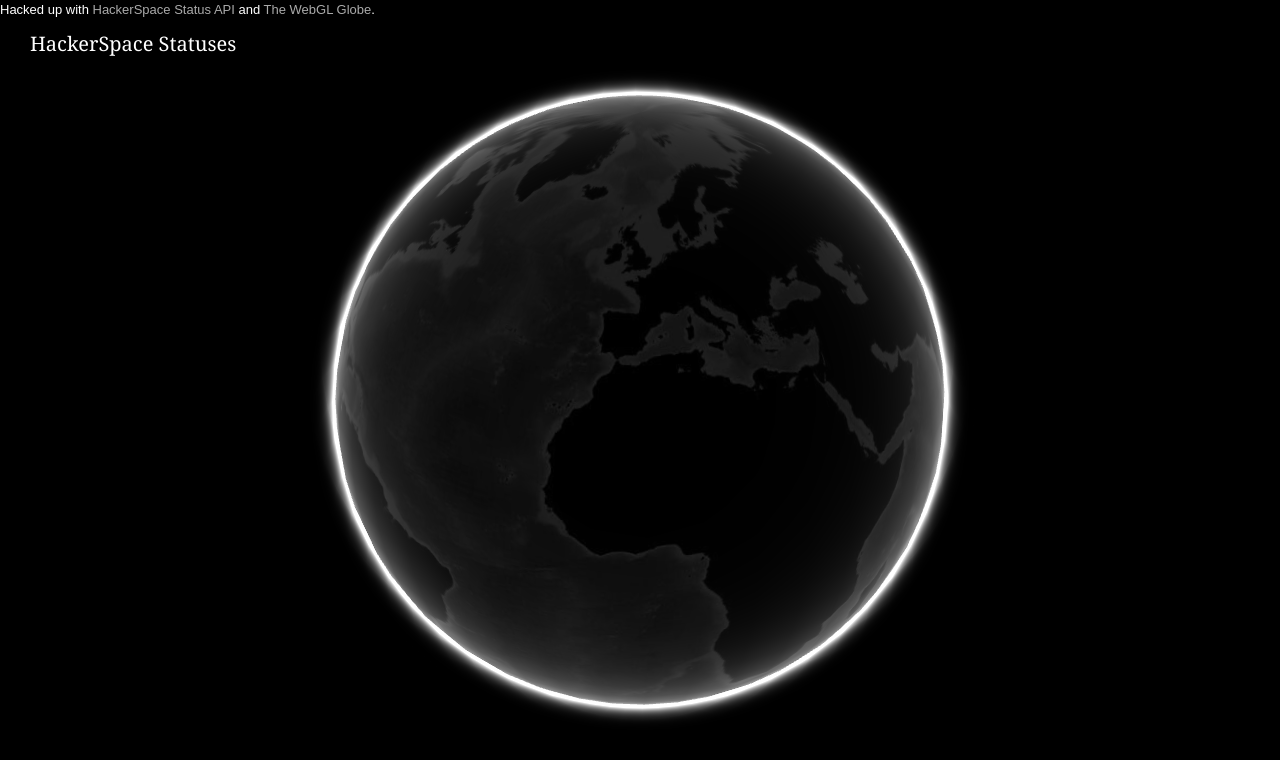
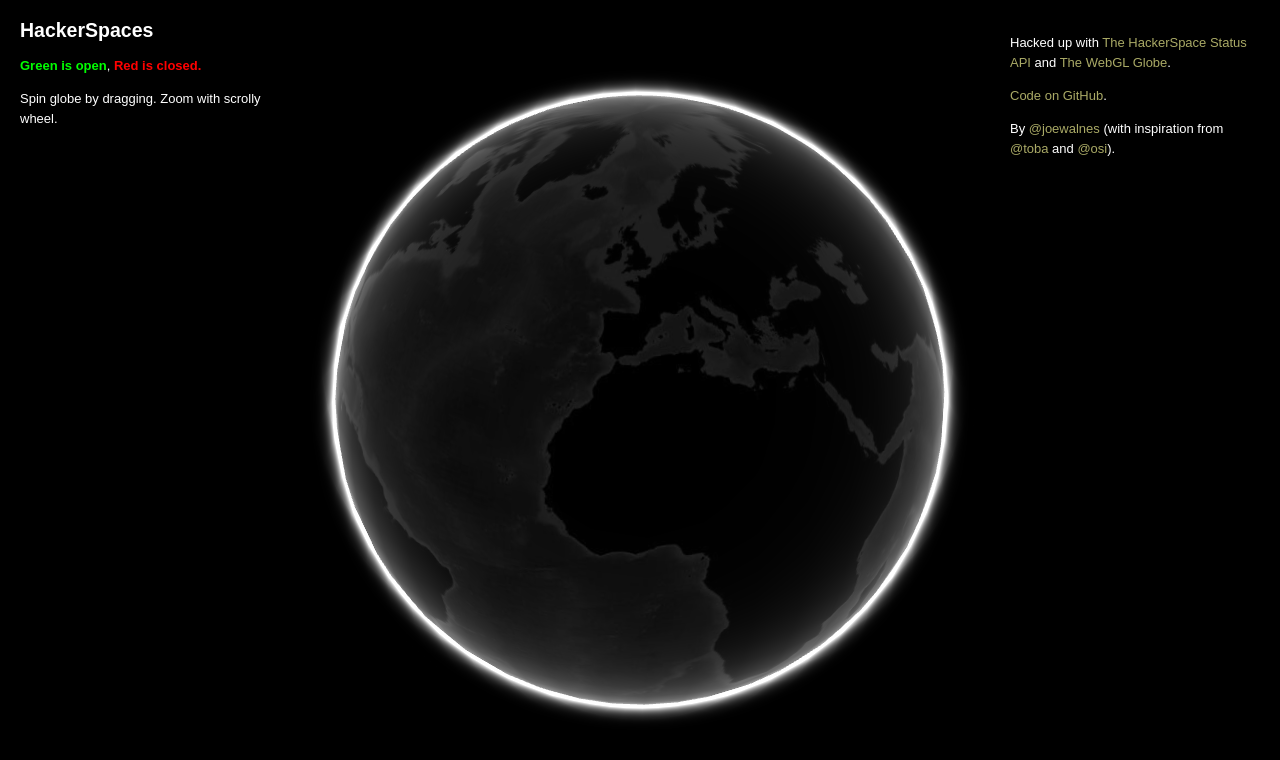
Before and after one commit to joewalnes/hackerspace-globe, a plain HTML site: page index.html in a window 1280 px wide. Drawn offline with Linux system fonts and the light colour scheme; no server answers; animation ran at ten frames a second.

Commit message:
Text tweaks

```diff
--- a/index.html
+++ b/index.html
@@ -31,9 +31,10 @@
         $.getJSON('http://chasmcity.sonologic.nl/spacestatusdirectory.php', function(urls) {
           for (var name in urls) {
             $.getJSON(urls[name], function(data) {
+              // TODO: Gracefully handle GET errors
               if (data.lat !== undefined && data.lon !== undefined) {
                 console.log('Space:', data.space, 'open:', data.open, 'lat/lon:', data.lat, data.lon);
-                globe.addData([parseFloat(data.lat), parseFloat(data.lon), 0.4, data.open], {format: 'legend'});
+                globe.addData([parseFloat(data.lat), parseFloat(data.lon), 0.2, data.open], {format: 'legend'});
                 globe.createPoints();
               } else {
                 console.log('Space:', data.space, '[No lat/lon values]'); // TODO: Geocode address
@@ -60,21 +61,26 @@
         height: 100%;
       }
       a {
-        color: #aaa;
+        color: #aa6;
         text-decoration: none;
       }
       a:hover {
         text-decoration: underline;
       }
-      #title {
+      #blurbLeft, #blurbRight {
         position: absolute;
         top: 20px;
-        width: 270px;
+        width: 250px;
+        padding: 0;
+      }
+      #blurbLeft {
         left: 20px;
-        background-color: rgba(0,0,0,0.2);
-        border-radius: 3px;
-        font: 20px Georgia;
-        padding: 10px;
+      }
+      #blurbRight {
+        right: 20px;
+      }
+      #blurbLeft h2 {
+        margin-top: 0;
       }
     </style>
   </head>
@@ -82,12 +88,16 @@
 
     <div id="globeContainer"></div>
 
-    <div id="title">
-      HackerSpace Statuses
+    <div id="blurbLeft">
+      <h2>HackerSpaces</h2>
+      <p><span style="color:#00ff00; font-weight:bold">Green is open</span>, <span style="color:#ff0000; font-weight:bold">Red is closed.</p>
+      <p>Spin globe by dragging. Zoom with scrolly wheel.</p>
     </div>
 
-    <div id="detail">
-      Hacked up with <a href="http://hackerspaces.nl/spaceapi/">HackerSpace Status API</a> and <a href="http://code.google.com/p/webgl-globe/">The WebGL Globe</a>.
+    <div id="blurbRight">
+      <p>Hacked up with <a href="http://hackerspaces.nl/spaceapi/" target="_blank">The HackerSpace Status API</a> and <a href="http://code.google.com/p/webgl-globe/" target="_blank">The WebGL Globe</a>.</p>
+      <p><a href="https://github.com/joewalnes/hackerspace-globe" target="_blank">Code on GitHub</a>.</p>
+      <p>By <a href="http://twitter.com/joewalnes" target="_blank">@joewalnes</a> (with inspiration from <a href="http://twitter.com/toba" target="_blank">@toba</a> and <a href="http://twitter.com/osi" target="_blank">@osi</a>).</p>
     </div>
 
   </body>
```
Also changed, not shown: 1 other file.
